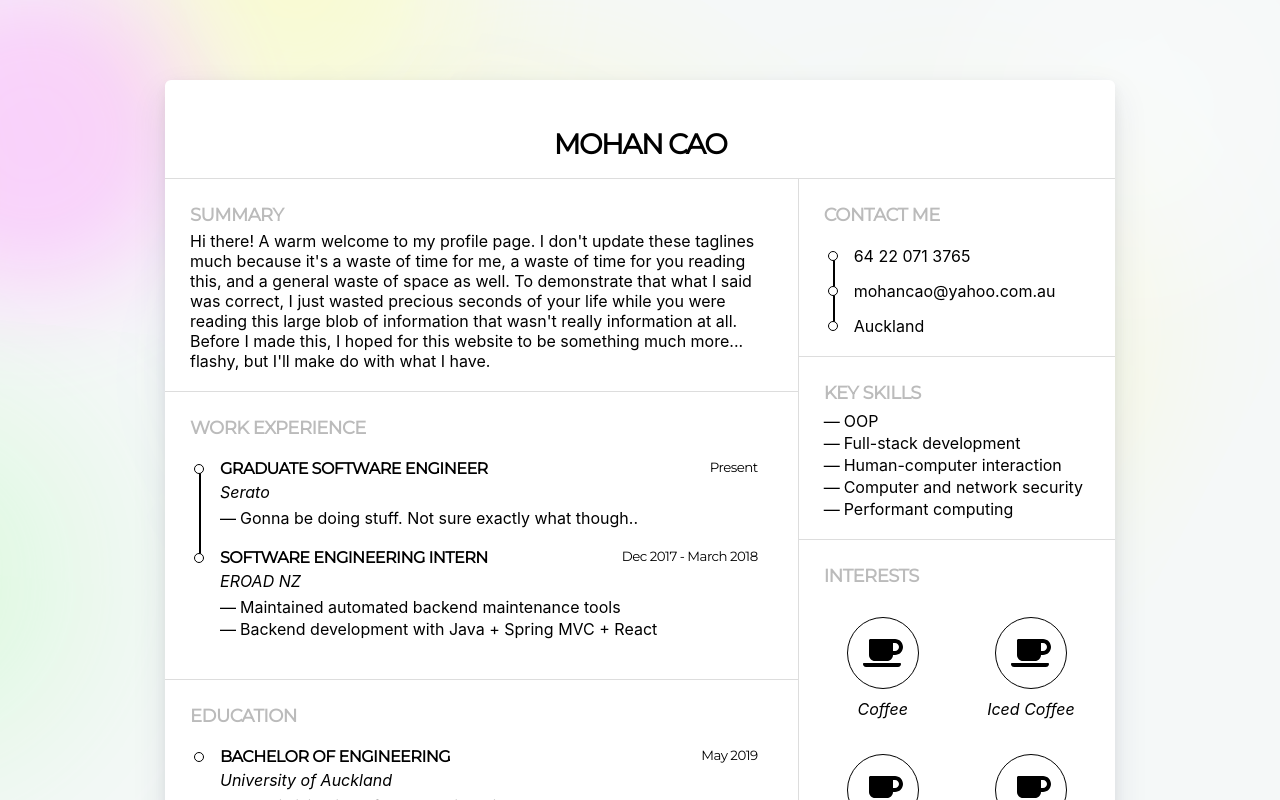
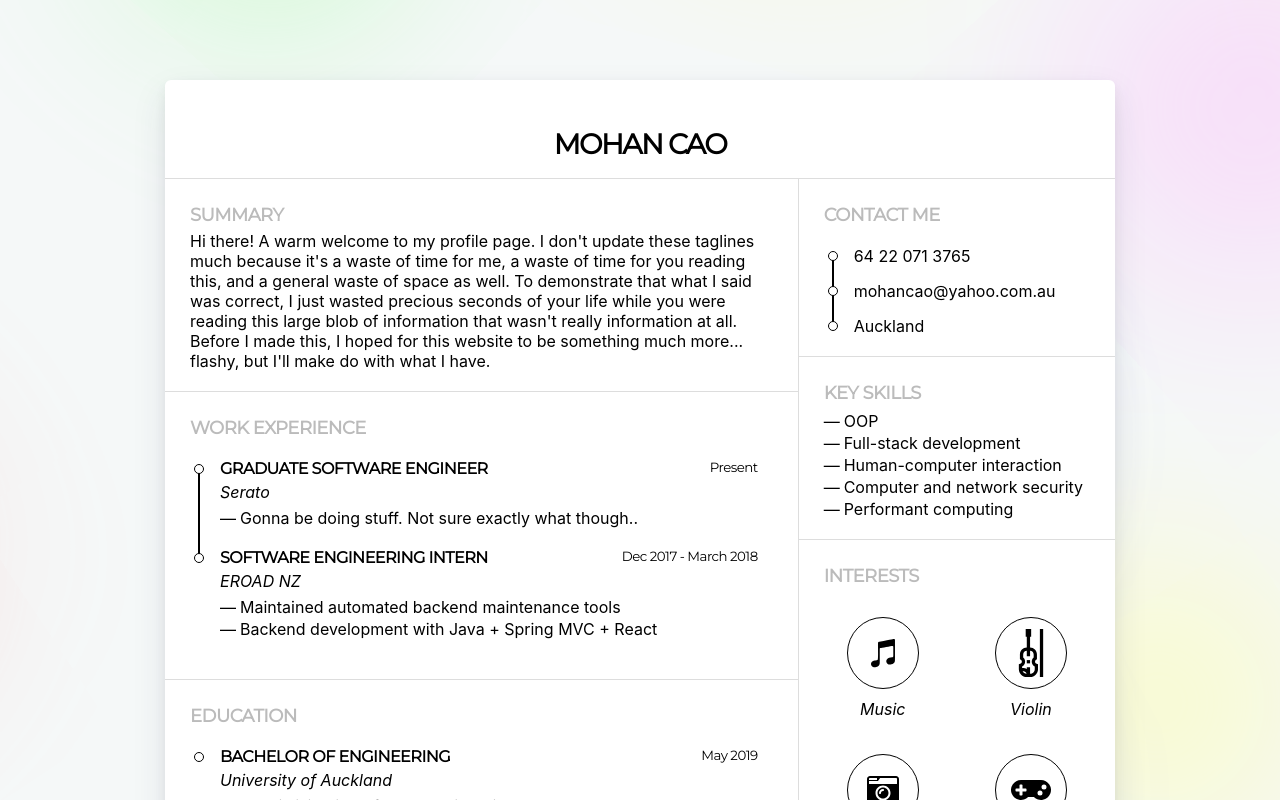
Before and after one commit to mohan-cao/mohan-cao.github.io, a React (Create React App) app: page / in a window 1280 px wide. Shown: the top 800 px of the page. Built offline with nearby package versions, Linux system fonts and the light colour scheme; no server answers.

Commit message:
Responsive + New icons

```diff
--- a/src/App.js
+++ b/src/App.js
@@ -10,7 +10,6 @@ class App extends Component {
     return (
       <div className="App">
         { [...new Array(numBokehDots).keys()].map(x => <span key={x} className="bokeh-dot" />)}
-        {/* <div style={{ zIndex: 0, position: 'fixed', top: 0, left: 0, right: 0, bottom: 0, backgroundColor: 'black' }} /> */}
         <Container style={{ zIndex: 1 }}><Resume /></Container>
       </div>
     );
--- a/src/App.scss
+++ b/src/App.scss
@@ -1,3 +1,5 @@
+@import 'responsive.scss';
+
 .App {
   height: 100%;
   background: #f5f8f8;
@@ -11,6 +13,7 @@
   $amount: 20;
   $opacity: 0.4;
   span.bokeh-dot {
+    @include respond-to(smallDesktop) { display: none; animation: none !important; }
     width: $particleSize;
     height: $particleSize;
     border-radius: $particleSize;
--- a/src/Container.scss
+++ b/src/Container.scss
@@ -1,7 +1,10 @@
+@import 'responsive.scss';
+
 .Container {
   background: #fff;
   max-width: 950px;
   margin: 5em auto 2em;
+  @include respond-to(smallDesktop) { margin: 0; }
   box-shadow: 0 15px 35px rgba(50, 50, 93, 0.1), 0 5px 15px rgba(0, 0, 0, 0.07);
   border-radius: 6px;
 }
--- a/src/IconItem.js
+++ b/src/IconItem.js
@@ -1,10 +1,11 @@
 import React from 'react';
 import { FontAwesomeIcon } from '@fortawesome/react-fontawesome';
 
-export const IconItem = ({ title, icon }) => {
+export const IconItem = ({ title, icon, custom=false }) => {
+  console.log(React.isValidElement(icon))
   return (<div className="even-columns-child">
     <div className="interest-icon">
-      <FontAwesomeIcon icon={icon} size='2x' />
+      { custom ? icon : <FontAwesomeIcon icon={icon} size='2x' /> }
     </div>
     <p><em>{title}</em></p>
   </div>);
--- a/src/Resume.js
+++ b/src/Resume.js
@@ -1,14 +1,45 @@
 import React from 'react';
-import { faCoffee as CoffeeIcon } from '@fortawesome/free-solid-svg-icons'
+import { faCoffee as CoffeeIcon, faCameraRetro, faGamepad } from '@fortawesome/free-solid-svg-icons'
 import './Resume.scss'
 import FlexItem from './FlexItem';
 import Timeline from './Timeline';
 import List from './List';
 import ProjectsComponent from './ProjectsComponent'
 import { IconItem } from './IconItem';
+import { faItunesNote } from '@fortawesome/free-brands-svg-icons';
 
-const Name = ({ children }) => {
-  return <section className="name">
+const ViolinIcon = ({ style }) => {
+  return (
+    <svg x="0px" y="0px" viewBox="0 0 512 512" style={{ width: '3em', ...style, enableBackground: "new 0 0 512 512" }}>
+      <g>
+        <g>
+          <path d="M317.123,371.819c-10.584-2.313-18.268-11.871-18.268-22.728c0-8.336,4.514-16.087,11.778-20.231l8.809-5.021v-52.175
+            c0-40.568-32.885-73.591-73.399-73.834V81.455h11.636V0h-58.182v81.455h11.636V197.83c-40.513,0.243-73.399,33.266-73.399,73.834
+            v52.175l8.809,5.021c7.266,4.144,11.778,11.895,11.778,20.231c0,10.857-7.683,20.415-18.269,22.727l-13.731,2.998v53.752
+            c0,46.004,37.428,83.433,83.433,83.433h37.666c46.004,0,83.433-37.428,83.433-83.433v-53.751L317.123,371.819z M166.405,450.327
+            h8.254c16.543,0,30.473,11.394,34.362,26.745C190.398,476.793,174.292,465.976,166.405,450.327z M295.946,428.567
+            c0,26.755-21.768,48.524-48.524,48.524h-1.379v-69.818h-34.909v18.359c-10.643-6.479-23.131-10.213-36.475-10.213h-13.427v-14.393
+            c19.157-9.735,32-29.751,32-51.934c0-17.223-7.689-33.439-20.587-44.387v-33.042c0-21.319,17.225-38.683,38.49-38.925v58.171
+            h34.909v-58.17c21.264,0.242,38.49,17.606,38.49,38.925v33.041c-12.898,10.946-20.587,27.164-20.587,44.387
+            c0,22.184,12.843,42.199,32,51.934V428.567z"/>
+        </g>
+      </g>
+      <g>
+        <g>
+          <rect x="211.132" y="331.636" width="34.909" height="34.909"/>
+        </g>
+      </g>
+      <g>
+        <g>
+          <rect x="350.768" width="34.909" height="512"/>
+        </g>
+      </g>
+    </svg>
+  )
+}
+
+const Name = ({ style, children }) => {
+  return <section style={style} className="name">
     <h1>{children}</h1>
   </section>
 }
@@ -31,7 +62,7 @@ const Tagline = ({ children }) => {
 const Resume = () => {
   return (
     <div className="Resume">
-      <Name>Mohan Cao</Name>
+      <Name style={{ minWidth: '300px' }}>Mohan Cao</Name>
       <DoubleColumn>
         <div>
           <Tagline>
@@ -84,12 +115,11 @@ const Resume = () => {
             'Performant computing'
           ]} />
           <FlexItem title="Interests">
-            <IconItem title="Coffee" icon={CoffeeIcon} />
-            <IconItem title="Iced Coffee" icon={CoffeeIcon} />
-            <IconItem title={<span>Tiramisu <small>(that has coffee in it)</small></span>} icon={CoffeeIcon} />
-            <IconItem title="Espresso" icon={CoffeeIcon} />
-            <IconItem title="Tea" icon={CoffeeIcon} />
-            <IconItem title="I'm really rubbing it in that I can't be bothered looking for icons" icon={CoffeeIcon} />
+            <IconItem title="Music" icon={faItunesNote} />
+            <IconItem title="Violin" icon={<ViolinIcon />} custom />
+            <IconItem title="Photoshop" icon={faCameraRetro} />
+            <IconItem title="Gaming" icon={faGamepad} />
+            <IconItem title="Good food" icon={CoffeeIcon} />
           </FlexItem>
         </div>
       </DoubleColumn>
--- a/src/Resume.scss
+++ b/src/Resume.scss
@@ -1,4 +1,5 @@
 @import url('https://fonts.googleapis.com/css?family=Montserrat');
+@import "./responsive.scss";
 
 .Resume {
   h1 {
@@ -54,6 +55,8 @@
 
   .two-columns {
     display: flex;
+    flex-direction: row;
+    @media only screen and (max-width: 800px) { flex-direction: column; }
     border-bottom: 1px solid #ddd;
   }
 
@@ -103,9 +106,9 @@
         content: "";
         z-index: -1;
         position: absolute;
-        border: 0.5px solid black;
+        border: 1.5px solid black;
         height: calc(100% + 15px);
-        top: 9px; left: 9px;
+        top: 9px; left: 8px;
       }
     }
     &:last-child {
--- /dev/null
+++ b/src/responsive.scss
@@ -0,0 +1,43 @@
+$small-desktop: 960px;
+$large-desktop: 1200px;
+$handheld: 768px;
+$handhelds-landscape: 1024px;
+$mobile: 640px;
+$mobile-landscape: 480px;
+
+@mixin respond-to($media) {
+  @if $media == largeDesktop {
+    @media only screen and (min-width: $large-desktop) { @content; }
+  }
+  @if $media == smallDesktop {
+    @media only screen and (max-width: $small-desktop) { @content; }
+  }
+  @if $media == handhelds {
+    @media only screen and (max-width: $handheld) { @content; }
+  }
+  @if $media == handhelds-landscape {
+    @media only screen  and (min-device-width : $handheld)
+                        and (max-device-width : $handhelds-landscape)
+                        and (orientation : landscape){ @content; }
+  }
+  @if $media == mobile {
+    @media only screen and (max-width: $mobile) { @content; }
+  }
+  @if $media == mobile-portrait {
+    @media only screen  and (max-width: $mobile)
+                        and (orientation : portrait) { @content; }
+  }
+  @if $media == mobile-landscape {
+    @media only screen  and (min-width: 320px)
+                        and (max-width: $mobile-landscape)
+                        and (orientation : landscape) { @content; }
+  }
+
+  @if $media == retina {
+    @media (-webkit-min-device-pixel-ratio: 2) { @content; }
+  }
+
+  @if $media == iphone5 {
+    @media only screen and (device-aspect-ratio: 40/71) { @content }
+  }
+}
```
